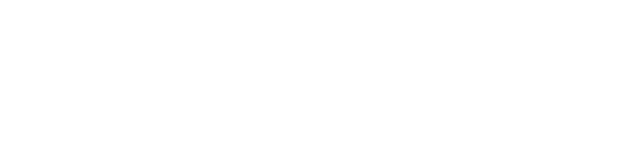
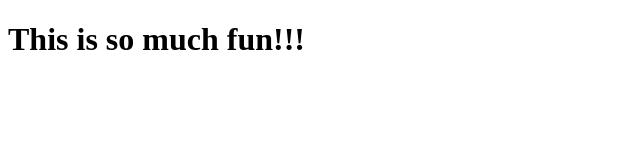
Before and after one commit to teeneewilliams/codingdemo, a plain HTML site: page index.html in a window 1280 px wide. Shown: the whole page, without its empty margins (0-640 px from the left). Drawn offline with Linux system fonts and the light colour scheme.

Commit message:
Adds a header to index.html

```diff
--- a/index.html
+++ b/index.html
@@ -7,6 +7,6 @@
     <title>Documet</title>
 </head>
 <body>
-
+    <h1>This is so much fun!!!</h1>
 </body>
 </html>
```
